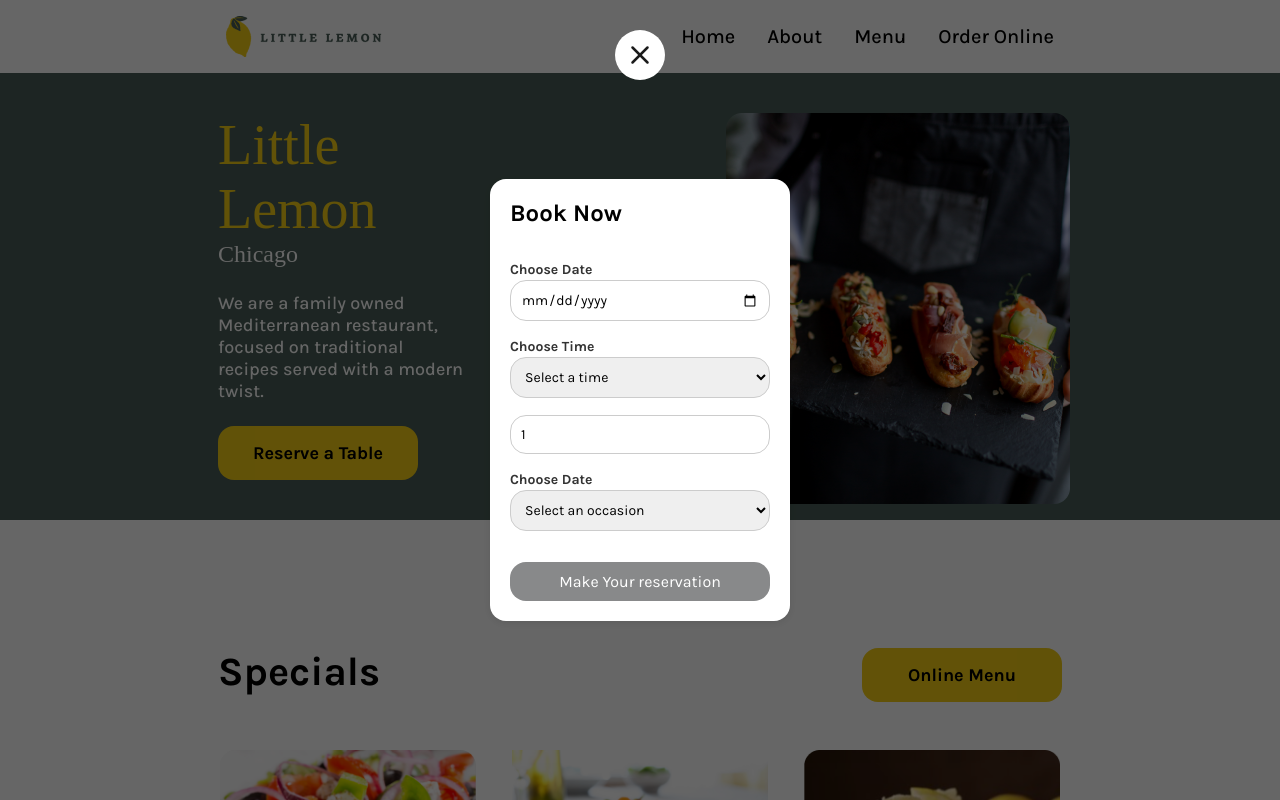
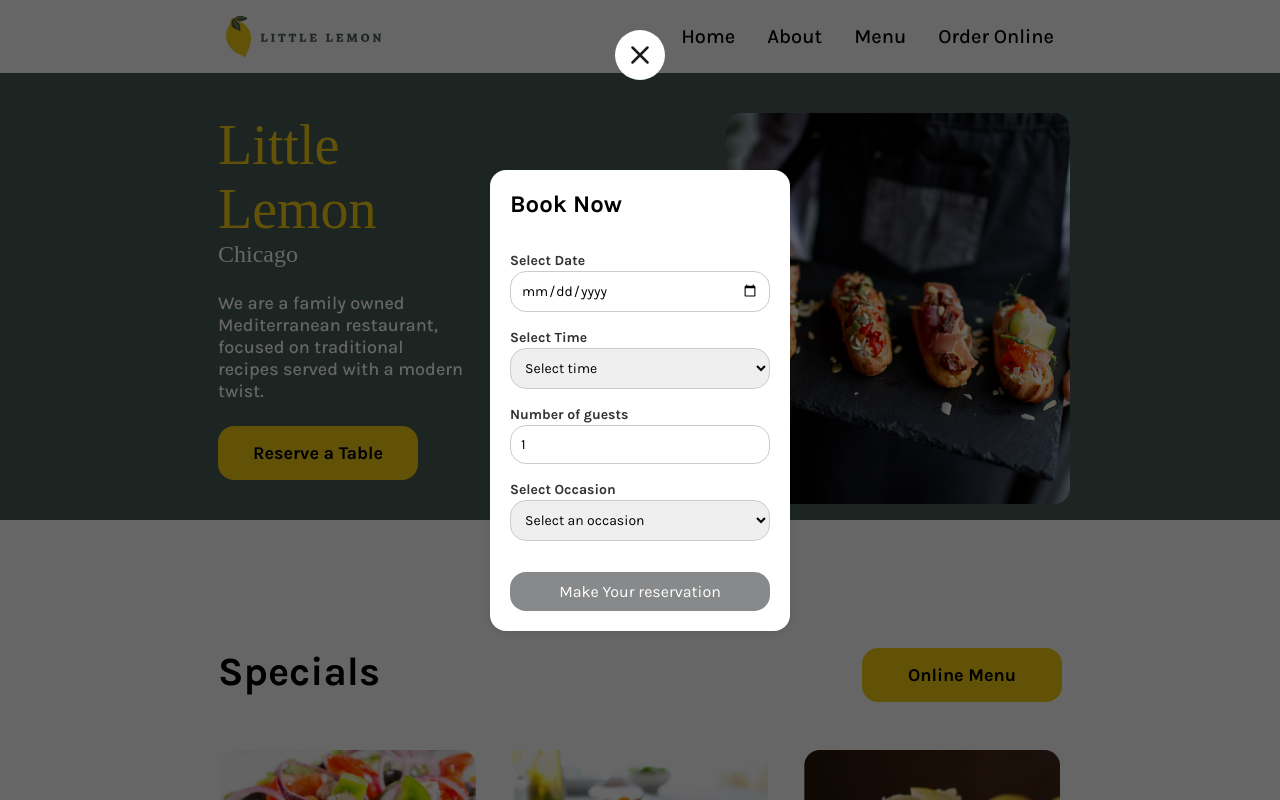
Before and after one commit to ViniSCode/little-lemon-frontend-capstone, a Next.js app: page / in a window 1280 px wide. Both pictures are taken after a click on the button "Reserve a Table". Shown: the top 800 px of the page. Built offline with nearby package versions, Linux system fonts and the light colour scheme; a web font is replaced by a local one.

Commit message:
Testing the form validation

```diff
--- a/src/components/BookingPage/BookingForm.js
+++ b/src/components/BookingPage/BookingForm.js
@@ -20,22 +20,24 @@ export function BookingForm({ availableTimes, submitForm, dispatch }) {
   return (
     <form onSubmit={(event) => submitForm(event)}>
       <h2 className="book-now">Book Now</h2>
-      <label htmlFor="res-date">Choose Date</label>
+      <label htmlFor="booking-date">Select Date</label>
       <input
         type="date"
-        id="res-date"
+        id="booking-date"
+        data-testid="booking-date"
         required
         onChange={(e) => setDate(e.target.value)}
       />
-      <label htmlFor="res-time">Choose Time</label>
+      <label htmlFor="booking-time">Select Time</label>
       <select
-        id="res-time"
+        id="booking-time"
+        data-testid="booking-time"
         value={time}
         required
         onChange={(e) => setTime(e.target.value)}
       >
         <option value="" disabled>
-          Select a time
+          Select time
         </option>
         {availableTimes &&
           availableTimes.times.map((time) => (
@@ -45,7 +47,9 @@ export function BookingForm({ availableTimes, submitForm, dispatch }) {
           ))}
       </select>
       <label>
+        Number of guests
         <input
+          data-testid="number-of-guests"
           type="number"
           placeholder="1"
           min="1"
@@ -53,13 +57,15 @@ export function BookingForm({ availableTimes, submitForm, dispatch }) {
           value={numberOfGuests}
           onChange={(e) => setNumberOfGuests(e.target.value)}
         />{" "}
-        Choose Date
       </label>
+      <label>
+        Select Occasion
         <select
           id="occasion"
           value={occasion}
           onChange={(e) => setOccasion(e.target.value)}
           required
+          data-testid="occasion"
         >
           <option value="" disabled>
             Select an occasion
@@ -67,6 +73,7 @@ export function BookingForm({ availableTimes, submitForm, dispatch }) {
           <option value="Birthday">Birthday</option>
           <option value="Anniversary">Anniversary</option>
         </select>
+      </label>
       <input
         type="submit"
         value="Make Your reservation"
--- a/src/pages/_document.js
+++ b/src/pages/_document.js
@@ -1,5 +1,4 @@
 import { Head, Html, Main, NextScript } from "next/document";
-import Script from "next/script";
 
 export default function Document() {
   return (
@@ -24,10 +23,11 @@ export default function Document() {
         />
         <meta name="og:image" content="/assets/og-image.png" />
 
-        <Script
+        {/* API ENDPOINT ISN'T AVAILABLE ANYMORE */}
+        {/* <Script
           src="https://raw.githubusercontent.com/Meta-Front-End-Developer-PC/capstone/master/api.js"
           strategy="beforeInteractive"
-        />
+        /> */}
       </Head>
       <body>
         <Main />
```
Also changed, not shown: 1 other file (tests, documents, lock files or other folders). Lines whose indentation alone changed are shown as unchanged.
